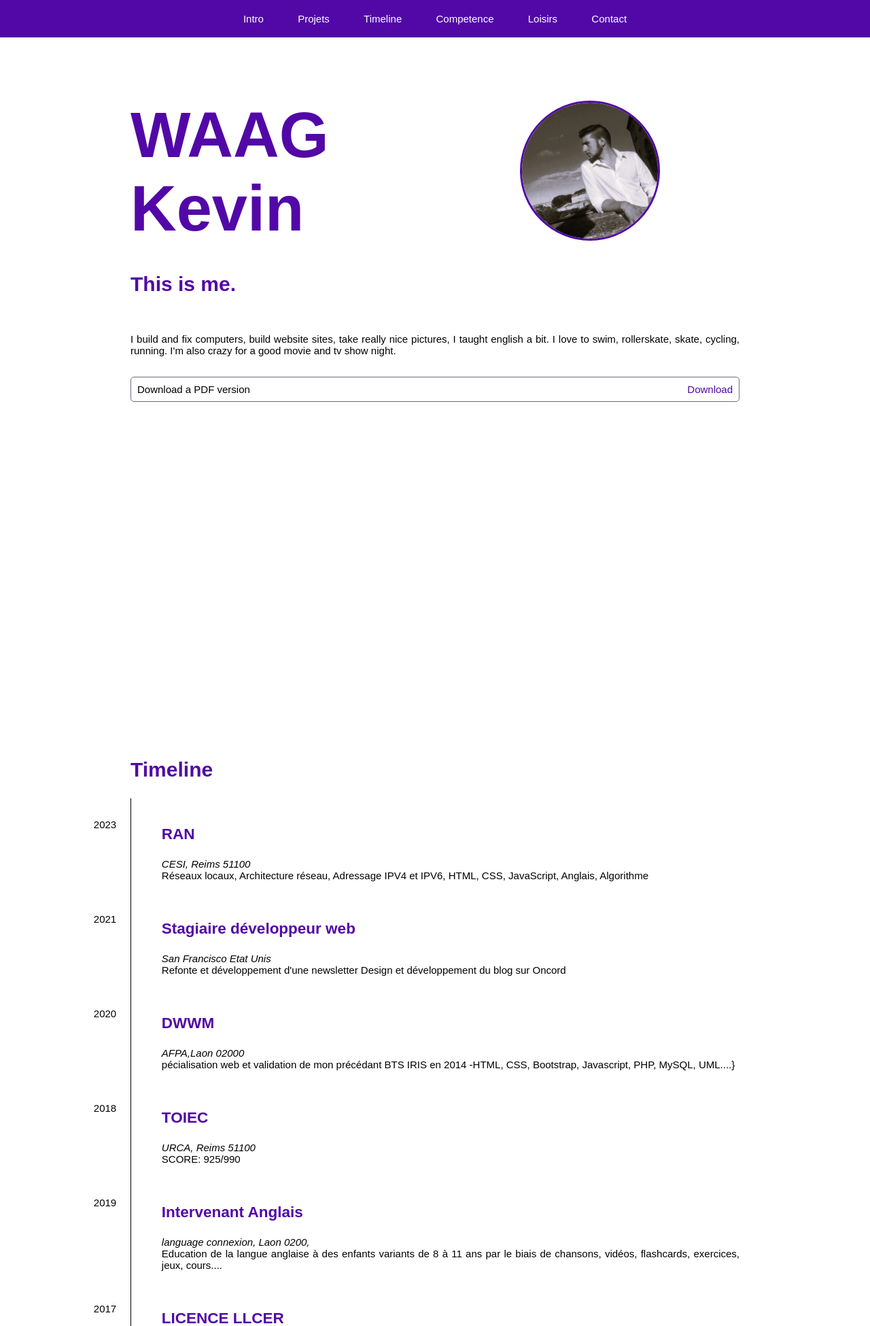
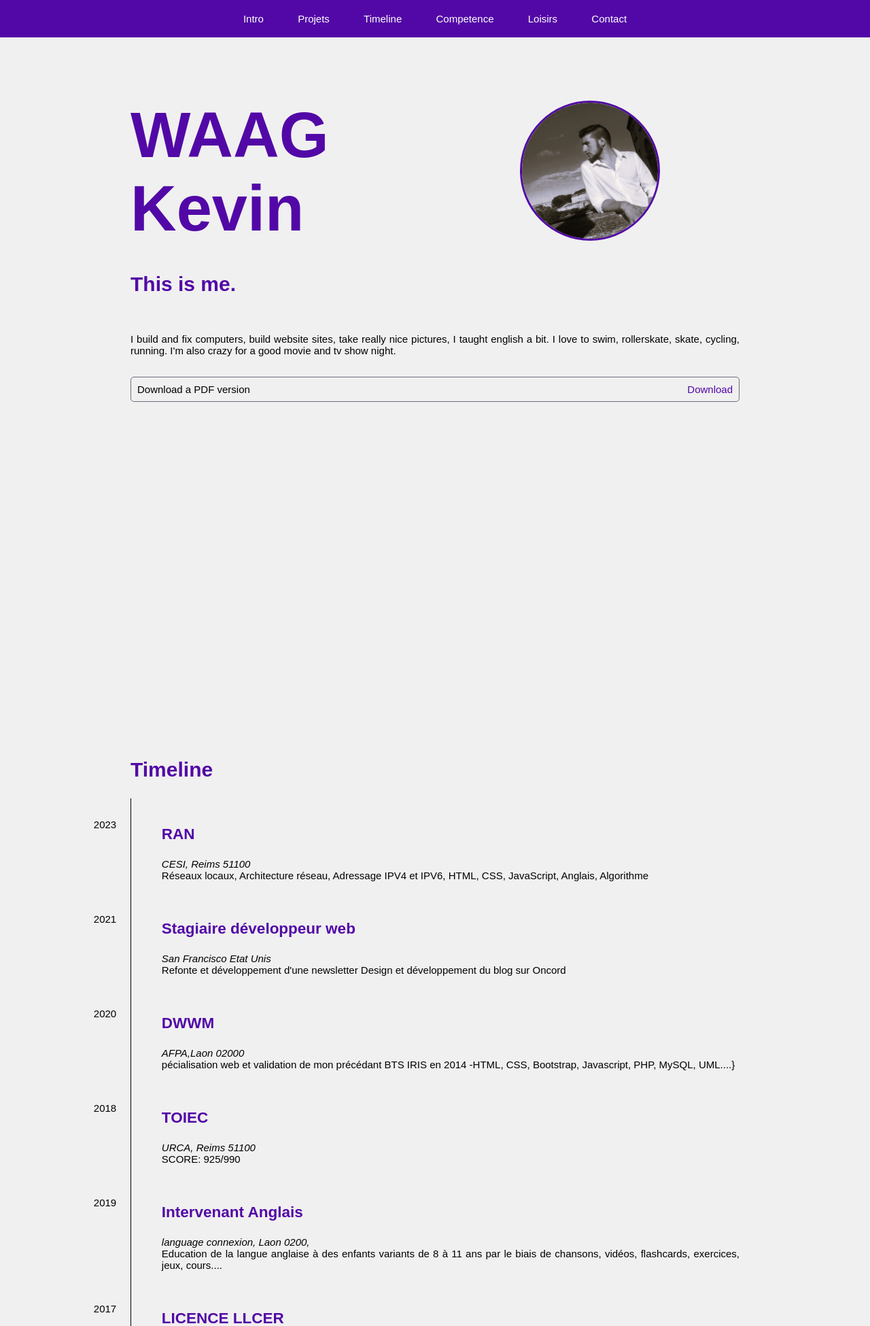
Before and after one commit to Kevinwg02/ResumeRan23, a PHP site: page / in a window 1280 px wide. Shown: the top 1950 px of the page at 68% size. Run offline with PHP 8.4, Linux system fonts and the light colour scheme; data that the repository does not hold is empty; some web fonts are replaced.

Commit message:
opacity change on project

```diff
--- a/assets/css/style.css
+++ b/assets/css/style.css
@@ -2,12 +2,11 @@
   font-size: 15px;
   font-family: Roboto, sans-serif;
   --main-color: rgb(82, 8, 166);
-  --secondary-color: rgb(18, 5, 32);
-  --background-color: rgb(232, 231, 236);
-}
+  --secondary-color: rgb(18, 5, 32, 0.5);
+  --background-color: rgb(240, 240, 240); }
 
 body {
-  /* background-color: var(--background-color); */
+  background-color: var(--background-color);
   offset-anchor: 50%;
   padding: 0%;
   margin: 0%;
```
